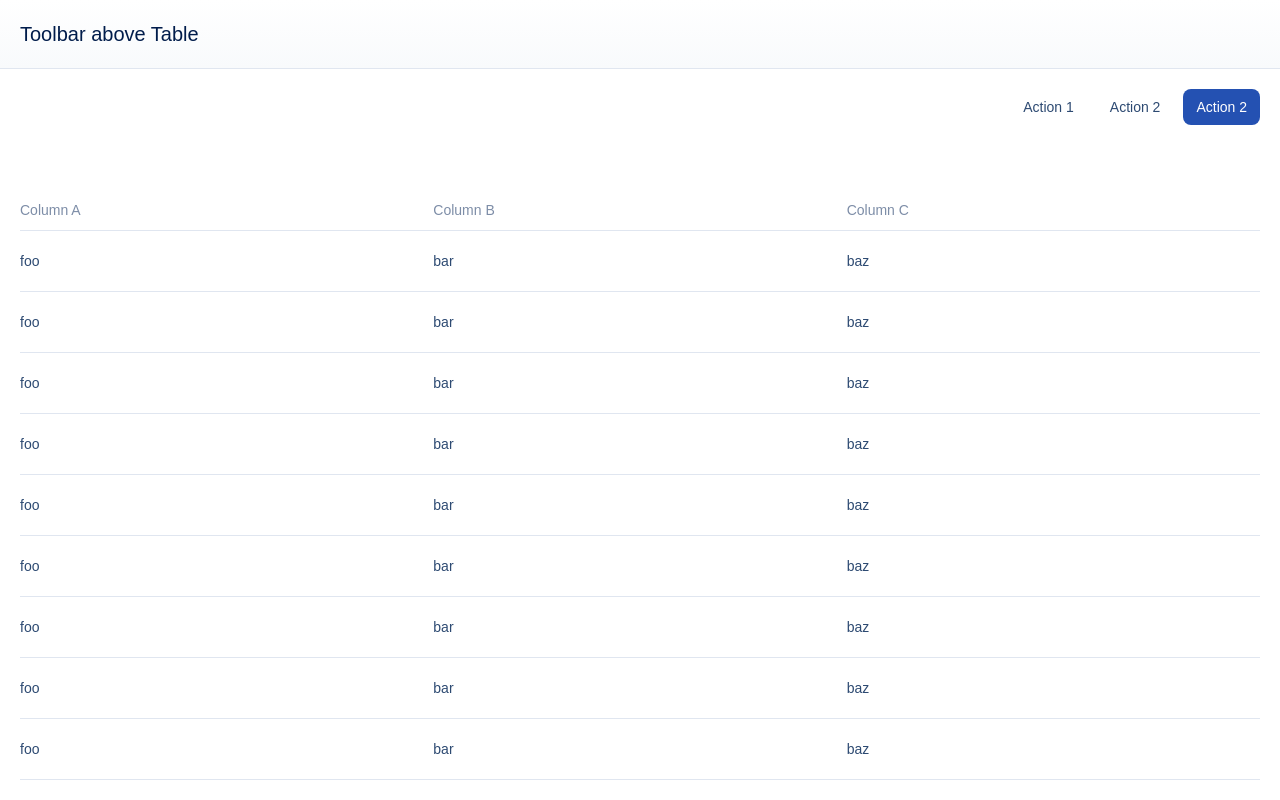
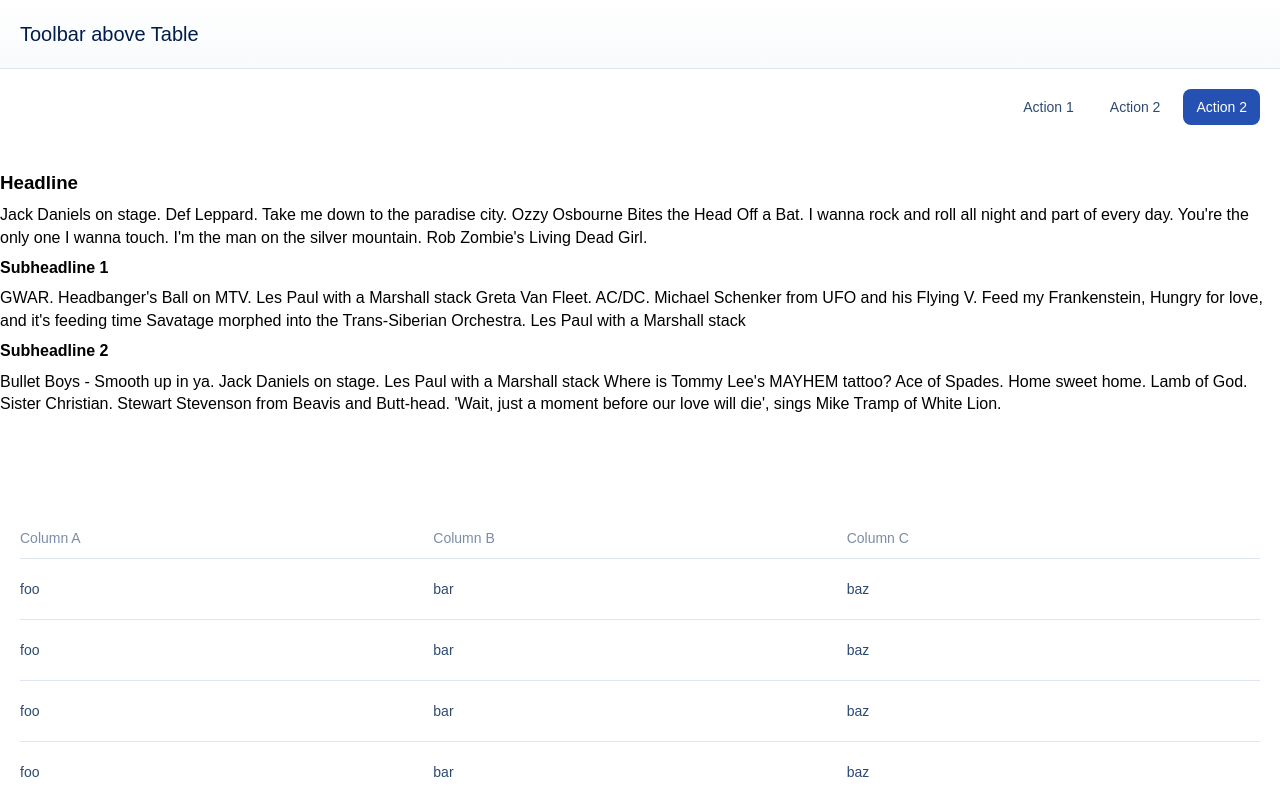
Before and after one commit to codepunkt/sticky-shadows, a React (Vite) app: page / in a window 1280 px wide. Shown: the top 800 px of the page. Built offline with nearby package versions, Linux system fonts and the light colour scheme.

Commit message:
chore: re-introduce nested stickies

```diff
--- a/src/App.jsx
+++ b/src/App.jsx
@@ -5,7 +5,7 @@ import styled from "styled-components";
 import "@vetixy/circular-std";
 
 import "./global.css";
-import { StickyShadow } from "./StickyShadow";
+import { StickyWithShadow } from "./StickyWithShadow";
 import { ToolbarButton } from "./ToolbarButton";
 
 const StickyContext = createContext();
@@ -129,7 +129,7 @@ function Toolbar() {
   return (
     <>
       <StartSpy />
-      <StickyShadow ref={ref} $isSticky={isLastSticky} $top={top} $zIndex={zIndex}>
+      <StickyWithShadow ref={ref} $isSticky={isLastSticky} $top={top} $zIndex={zIndex}>
         <div
           style={{
             padding: "20px",
@@ -144,7 +144,7 @@ function Toolbar() {
             <ToolbarButton $kind="primary">Action 2</ToolbarButton>
           </div>
         </div>
-      </StickyShadow>
+      </StickyWithShadow>
     </>
   );
 }
@@ -186,7 +186,13 @@ function Table() {
   return (
     <div role="table" style={{ padding: "20px" }}>
       <StartSpy />
-      <StickyShadow role="rowgroup" ref={ref} $isSticky={isLastSticky} $top={top} $zIndex={zIndex}>
+      <StickyWithShadow
+        role="rowgroup"
+        ref={ref}
+        $isSticky={isLastSticky}
+        $top={top}
+        $zIndex={zIndex}
+      >
         <div
           role="row"
           style={{
@@ -228,7 +234,7 @@ function Table() {
             Column C
           </span>
         </div>
-      </StickyShadow>
+      </StickyWithShadow>
       <div role="rowgroup">
         {rows.map((row, i) => (
           <div role="row" key={i} style={rowStyle}>
@@ -240,6 +246,64 @@ function Table() {
           </div>
         ))}
       </div>
+      <EndSpy />
+    </div>
+  );
+}
+
+function NestedOuter({ id }) {
+  const outerId = `nested-outer-${id}`;
+  const { ref, top, zIndex, StartSpy, EndSpy, isLastSticky } = useSticky({
+    name: outerId,
+    dependsOn: ["toolbar"],
+  });
+
+  return (
+    <div>
+      <StartSpy />
+      <StickyWithShadow ref={ref} $isSticky={isLastSticky} $top={top} $zIndex={zIndex}>
+        <h3>Headline</h3>
+      </StickyWithShadow>
+      <p>
+        Jack Daniels on stage. Def Leppard. Take me down to the paradise city. Ozzy Osbourne Bites
+        the Head Off a Bat. I wanna rock and roll all night and part of every day. You're the only
+        one I wanna touch. I'm the man on the silver mountain. Rob Zombie's Living Dead Girl.
+      </p>
+      <NestedInner
+        outerId={outerId}
+        headline="Subheadline 1"
+        text="GWAR. Headbanger's Ball on MTV. Les Paul with a Marshall stack Greta Van
+        Fleet. AC/DC. Michael Schenker from UFO and his Flying V. Feed my
+        Frankenstein, Hungry for love, and it's feeding time Savatage morphed
+        into the Trans-Siberian Orchestra. Les Paul with a Marshall stack"
+      />
+      <NestedInner
+        outerId={outerId}
+        headline="Subheadline 2"
+        text="Bullet Boys - Smooth up in ya. Jack Daniels on stage. Les Paul with a
+        Marshall stack Where is Tommy Lee's MAYHEM tattoo? Ace of Spades. Home
+        sweet home. Lamb of God. Sister Christian. Stewart Stevenson from Beavis
+        and Butt-head. 'Wait, just a moment before our love will die', sings
+        Mike Tramp of White Lion."
+      />
+      <EndSpy />
+    </div>
+  );
+}
+
+function NestedInner({ headline, text, outerId }) {
+  const { ref, top, zIndex, StartSpy, EndSpy, isLastSticky } = useSticky({
+    name: "nested-inner",
+    dependsOn: ["toolbar", outerId],
+  });
+
+  return (
+    <div>
+      <StartSpy />
+      <StickyWithShadow ref={ref} $isSticky={isLastSticky} $top={top} $zIndex={zIndex}>
+        <h4>{headline}</h4>
+      </StickyWithShadow>
+      <p>{text}</p>
       <EndSpy />
     </div>
   );
@@ -264,9 +328,15 @@ export default function App() {
       <Headline>Toolbar above Table</Headline>
       <Toolbar />
       <div style={{ height: "25px" }} />
+      <NestedOuter id="1" />
+      <div style={{ height: "75px" }} />
       <Table />
-      <div style={{ height: "250px" }} />
+      <div style={{ height: "75px" }} />
+      <NestedOuter id="2" />
+      <div style={{ height: "75px" }} />
       <Table />
+      <div style={{ height: "75px" }} />
+      <NestedOuter id="3" />
       <div style={{ height: "1500px" }} />
     </StickyContextProvider>
   );
--- a/src/StickyShadow.jsx
+++ b/src/StickyWithShadow.jsx
@@ -1,6 +1,6 @@
 import styled, { css } from "styled-components";
 
-export const StickyShadow = styled.div`
+export const StickyWithShadow = styled.div`
   position: sticky;
   left: 0;
   top: ${(props) => props.$top}px;
```
